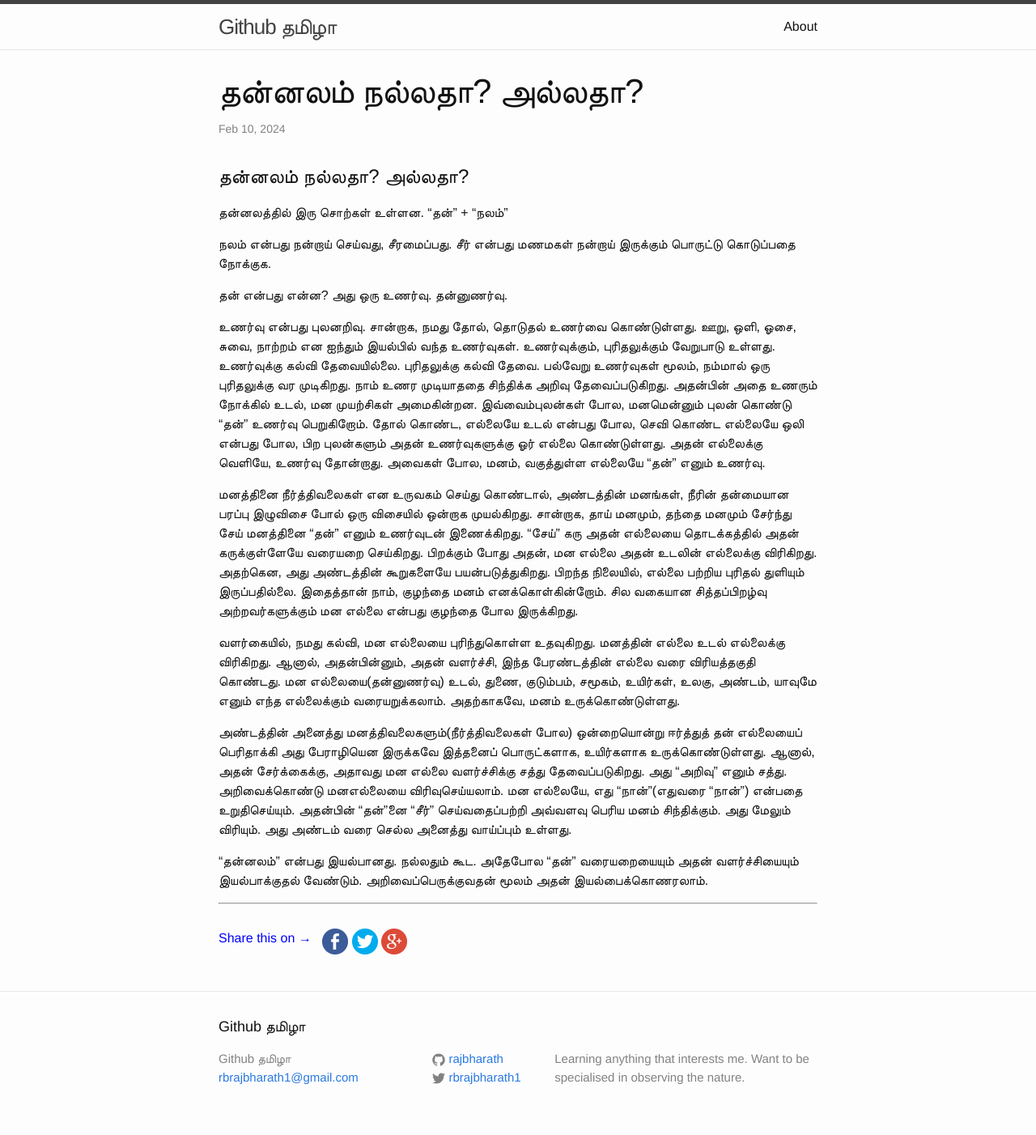
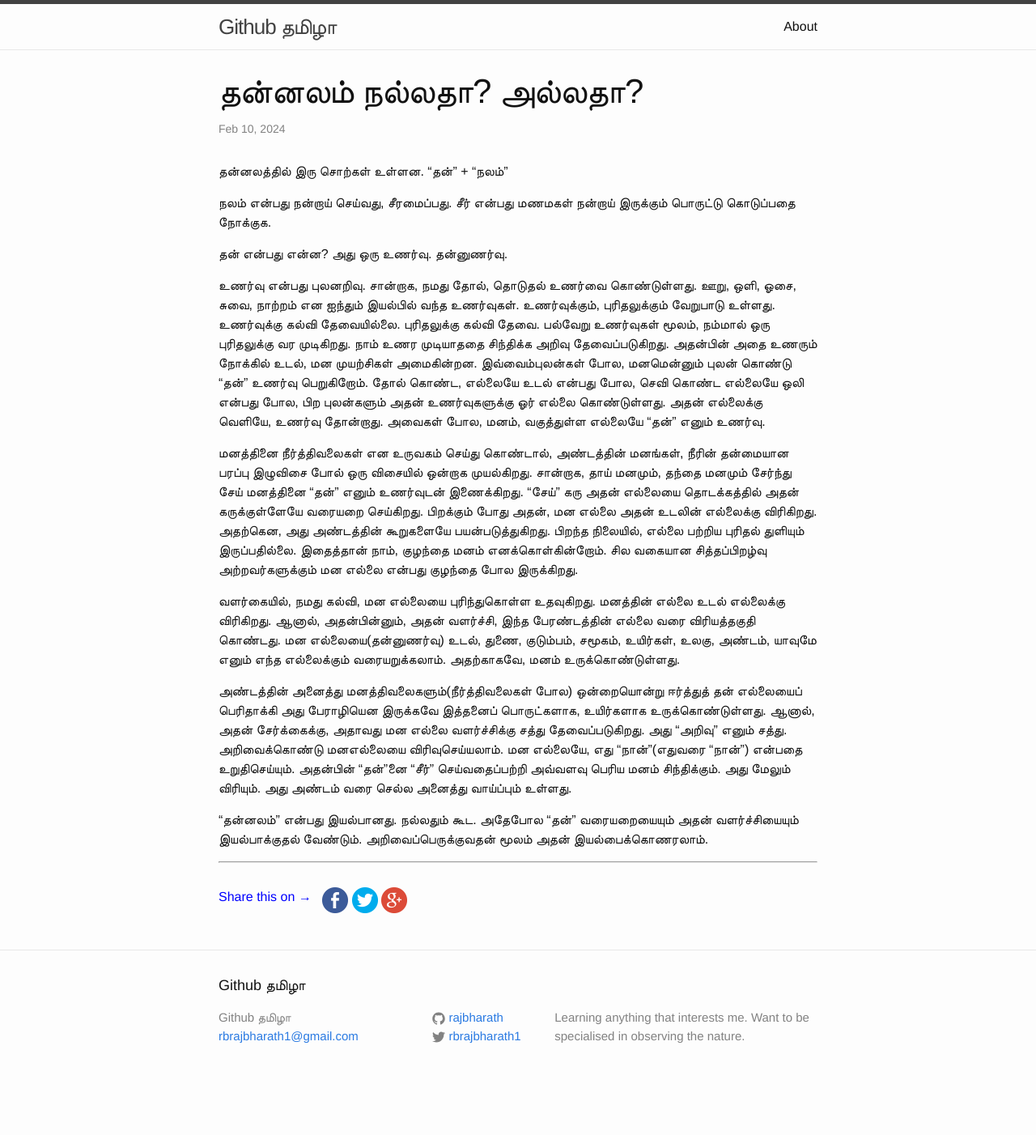
Before and after one commit to rajbharath/rajbharath.github.io, a Jekyll site: the page built from _posts/2024-02-10- thought - thannalam.markdown, in a window 1280 px wide. Shown: the whole page at 81% size. Built offline with Jekyll 4.4.1, drawn with Linux system fonts in a browser that asks for light colours; comment, search, counter and statistics services are not loaded; after the commit the page ends 1351 px from its top, so only the background shows below that.

Commit message:
Fix thannalam title

```diff
--- a/_posts/2024-02-10- thought - thannalam.markdown
+++ b/_posts/2024-02-10- thought - thannalam.markdown
@@ -5,7 +5,6 @@
 categories: thought
 comments: true
 ---
-<h1>தன்னலம் நல்லதா? அல்லதா?</h1>
 
 தன்னலத்தில் இரு சொற்கள் உள்ளன.  "தன்" + "நலம்"
 
```
